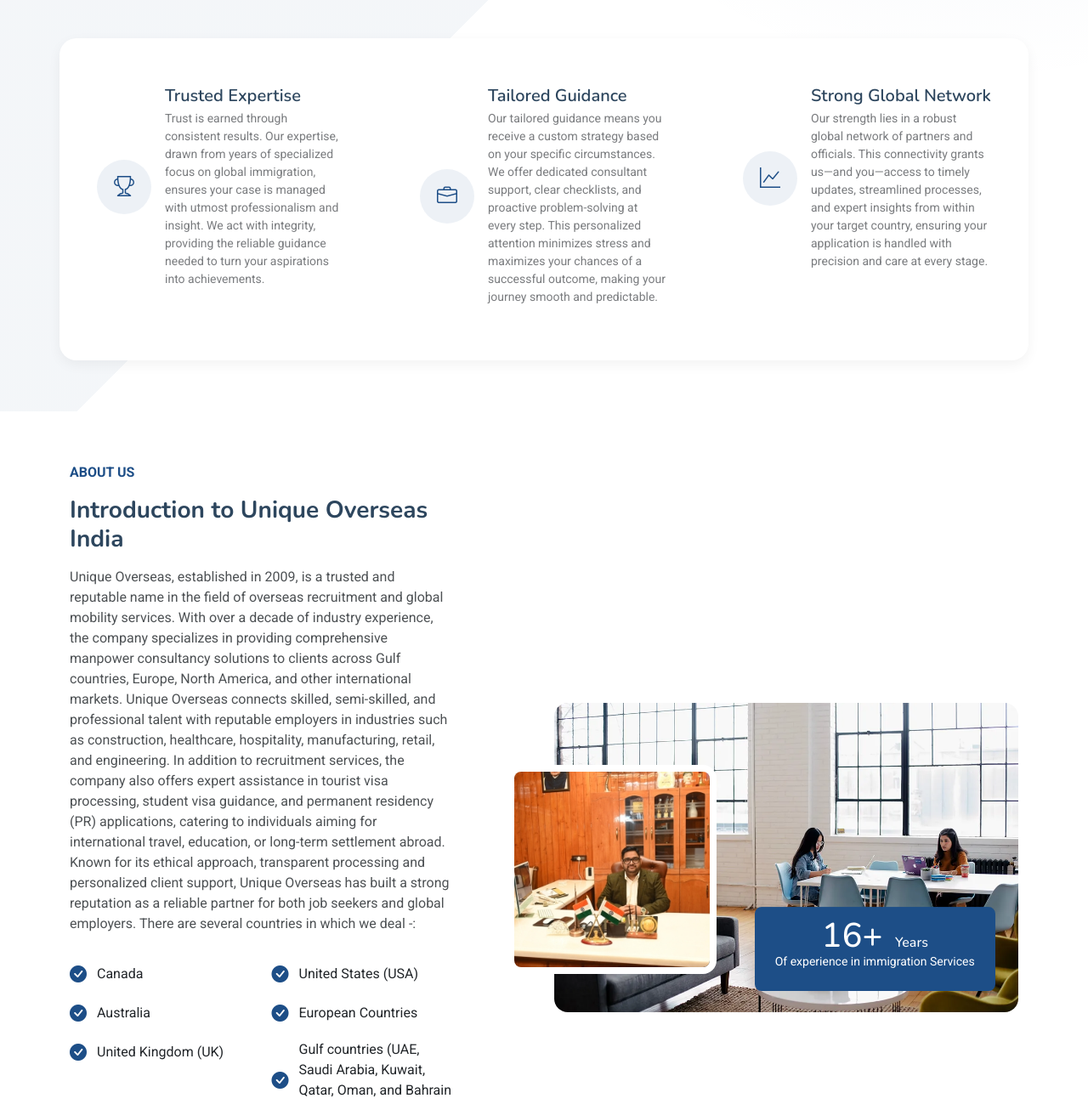
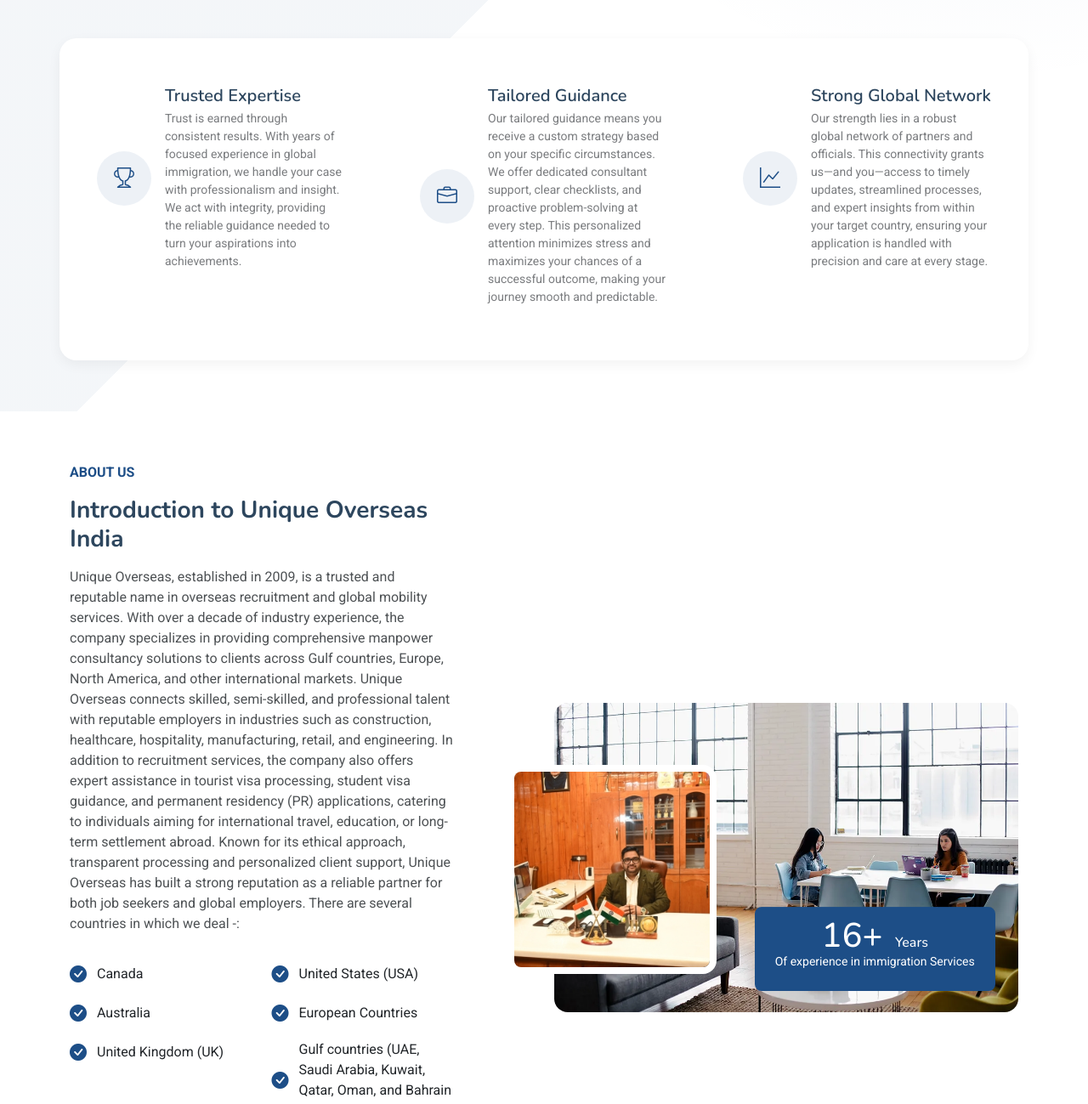
Before and after one commit to rcmasoun/uniqueoverseas, a plain HTML site: page index.html in a window 1280 px wide. Shown: the part 615-1914 px from the top of the page at 85% size. Drawn offline with nearby package versions, Linux system fonts and the light colour scheme.

Commit message:
Update index.html

```diff
--- a/index.html
+++ b/index.html
@@ -134,7 +134,7 @@
               </div>
               <div class="stat-content">
                 <h4>Trusted Expertise</h4>
-                <p class="mb-0">Trust is earned through consistent results. Our expertise, drawn from years of specialized focus on global immigration, ensures your case is managed with utmost professionalism and insight. We act with integrity, providing the reliable guidance needed to turn your aspirations into achievements.</p>
+                <p class="mb-0">Trust is earned through consistent results. With years of focused experience in global immigration, we handle your case with professionalism and insight. We act with integrity, providing the reliable guidance needed to turn your aspirations into achievements.</p>
               </div>
             </div>
           </div>
@@ -189,7 +189,7 @@
             <h2 class="about-title">Introduction to Unique Overseas India</h2>
             <p class="about-description">
 
-			Unique Overseas, established in 2009, is a trusted and reputable name in the field of overseas recruitment and global mobility services.
+			Unique Overseas, established in 2009, is a trusted and reputable name in overseas recruitment and global mobility services.
 			With over a decade of industry experience, the company specializes in providing comprehensive manpower consultancy solutions to clients across
 			Gulf countries, Europe, North America, and other international markets. Unique Overseas connects skilled, semi-skilled, and professional talent
 			with reputable employers in industries such as construction, healthcare, hospitality, manufacturing, retail, and engineering. In addition to
```
